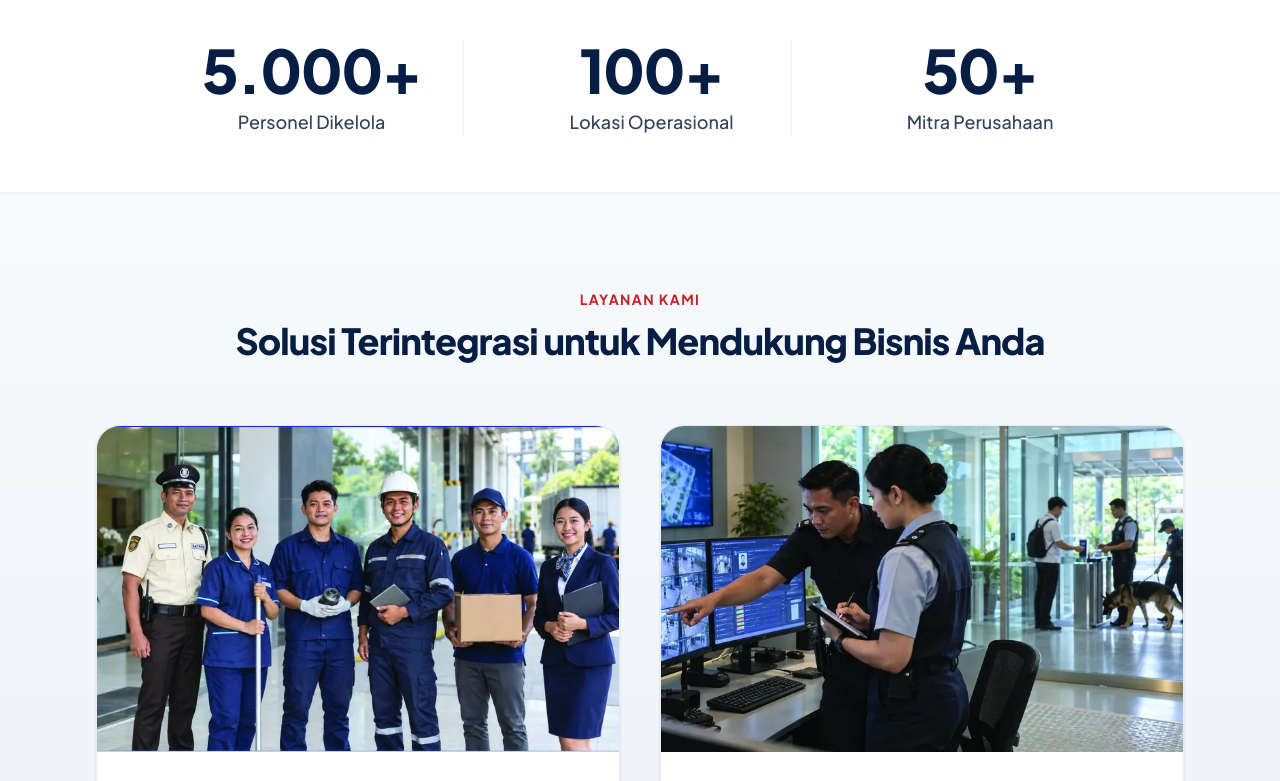
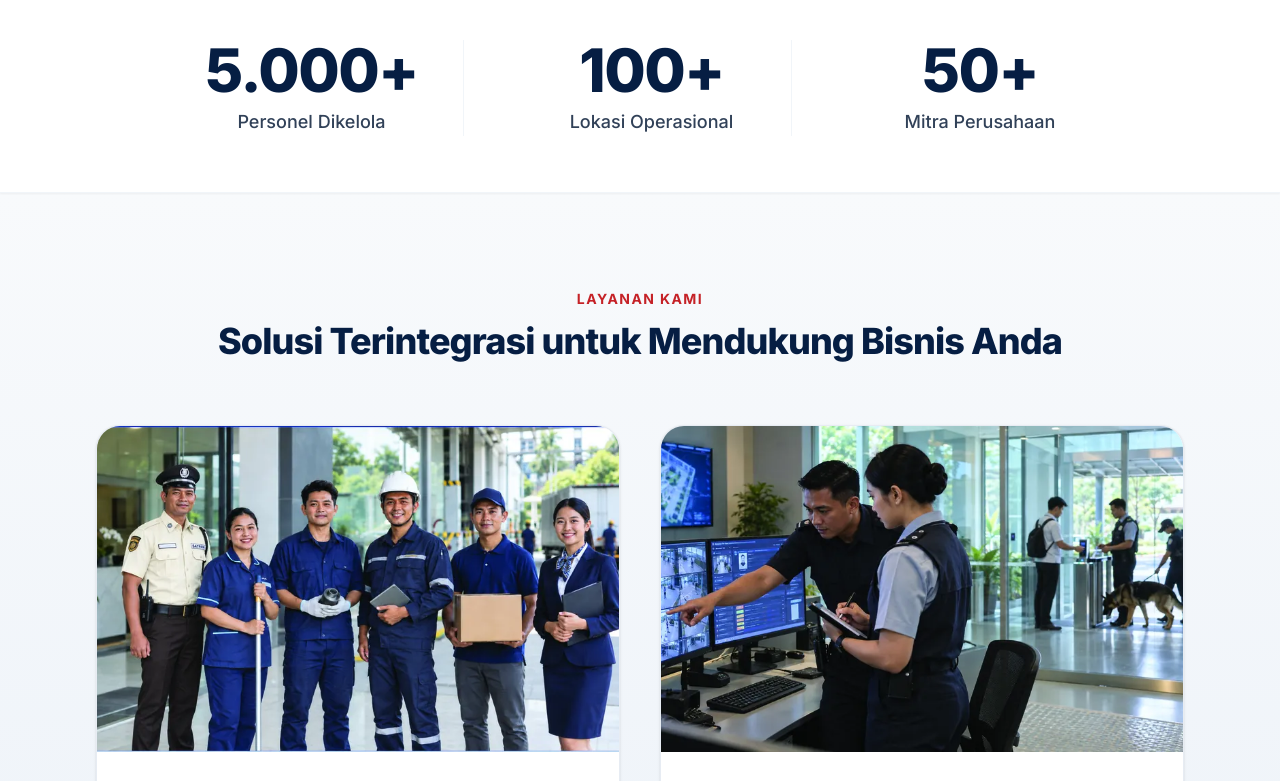
Before and after one commit to itariefda-tech/gmiweb, a website built with Vite: page index.html in a window 1280 px wide. Shown: the part 736-1517 px from the top of the page. Built offline with nearby package versions, Linux system fonts and the light colour scheme.

Commit message:
style(typography): switch primary font family to Google Font Inter across all pages

```diff
--- a/index.html
+++ b/index.html
@@ -12,7 +12,7 @@
   <link rel="preconnect" href="https://fonts.googleapis.com">
   <link rel="preconnect" href="https://fonts.gstatic.com" crossorigin>
   <link rel="preload" as="image" href="/assets/images/hero/hero-handshake.webp" type="image/webp">
-  <link href="https://fonts.googleapis.com/css2?family=Plus+Jakarta+Sans:wght@400;500;600;700;800&display=swap" rel="stylesheet">
+  <link href="https://fonts.googleapis.com/css2?family=Inter:wght@300;400;500;600;700;800;900&display=swap" rel="stylesheet">
 
   <link rel="stylesheet" href="/src/style.css">
   <link rel="icon" type="image/png" href="/assets/images/logo/gmi-logo.png">
--- a/karir.html
+++ b/karir.html
@@ -8,7 +8,7 @@
 
   <link rel="preconnect" href="https://fonts.googleapis.com">
   <link rel="preconnect" href="https://fonts.gstatic.com" crossorigin>
-  <link href="https://fonts.googleapis.com/css2?family=Plus+Jakarta+Sans:wght@400;500;600;700;800&display=swap" rel="stylesheet">
+  <link href="https://fonts.googleapis.com/css2?family=Inter:wght@300;400;500;600;700;800;900&display=swap" rel="stylesheet">
 
   <link rel="stylesheet" href="/src/style.css">
   <link rel="icon" type="image/png" href="/assets/images/logo/gmi-logo.png">
--- a/layanan-kami.html
+++ b/layanan-kami.html
@@ -9,7 +9,7 @@
   <!-- Preconnect & Fonts -->
   <link rel="preconnect" href="https://fonts.googleapis.com">
   <link rel="preconnect" href="https://fonts.gstatic.com" crossorigin>
-  <link href="https://fonts.googleapis.com/css2?family=Plus+Jakarta+Sans:wght@400;500;600;700;800;900&display=swap" rel="stylesheet">
+  <link href="https://fonts.googleapis.com/css2?family=Inter:wght@300;400;500;600;700;800;900&display=swap" rel="stylesheet">
 
   <!-- Stylesheets -->
   <link rel="stylesheet" href="/src/style.css">
--- a/portal-klien.html
+++ b/portal-klien.html
@@ -8,7 +8,7 @@
 
   <link rel="preconnect" href="https://fonts.googleapis.com">
   <link rel="preconnect" href="https://fonts.gstatic.com" crossorigin>
-  <link href="https://fonts.googleapis.com/css2?family=Plus+Jakarta+Sans:wght@400;500;600;700;800&display=swap" rel="stylesheet">
+  <link href="https://fonts.googleapis.com/css2?family=Inter:wght@300;400;500;600;700;800;900&display=swap" rel="stylesheet">
 
   <link rel="stylesheet" href="/src/style.css">
   <link rel="icon" type="image/png" href="/assets/images/logo/gmi-logo.png">
--- a/src/style.css
+++ b/src/style.css
@@ -1,4 +1,8 @@
 @import "tailwindcss";
+
+@theme {
+  --font-sans: 'Inter', -apple-system, BlinkMacSystemFont, "Segoe UI", Roboto, Helvetica, Arial, sans-serif;
+}
 
 @layer base {
   :root {
@@ -14,7 +18,7 @@
 
   html {
     scroll-behavior: smooth;
-    font-family: 'Plus Jakarta Sans', -apple-system, BlinkMacSystemFont, "Segoe UI", Roboto, Helvetica, Arial, sans-serif;
+    font-family: 'Inter', -apple-system, BlinkMacSystemFont, "Segoe UI", Roboto, Helvetica, Arial, sans-serif;
     color: var(--text-main);
     background-color: #f8fafc;
   }
--- a/tentang-kami.html
+++ b/tentang-kami.html
@@ -9,7 +9,7 @@
   <!-- Preconnect & Fonts -->
   <link rel="preconnect" href="https://fonts.googleapis.com">
   <link rel="preconnect" href="https://fonts.gstatic.com" crossorigin>
-  <link href="https://fonts.googleapis.com/css2?family=Plus+Jakarta+Sans:wght@400;500;600;700;800&display=swap" rel="stylesheet">
+  <link href="https://fonts.googleapis.com/css2?family=Inter:wght@300;400;500;600;700;800;900&display=swap" rel="stylesheet">
 
   <!-- Stylesheets -->
   <link rel="stylesheet" href="/src/style.css">
```
